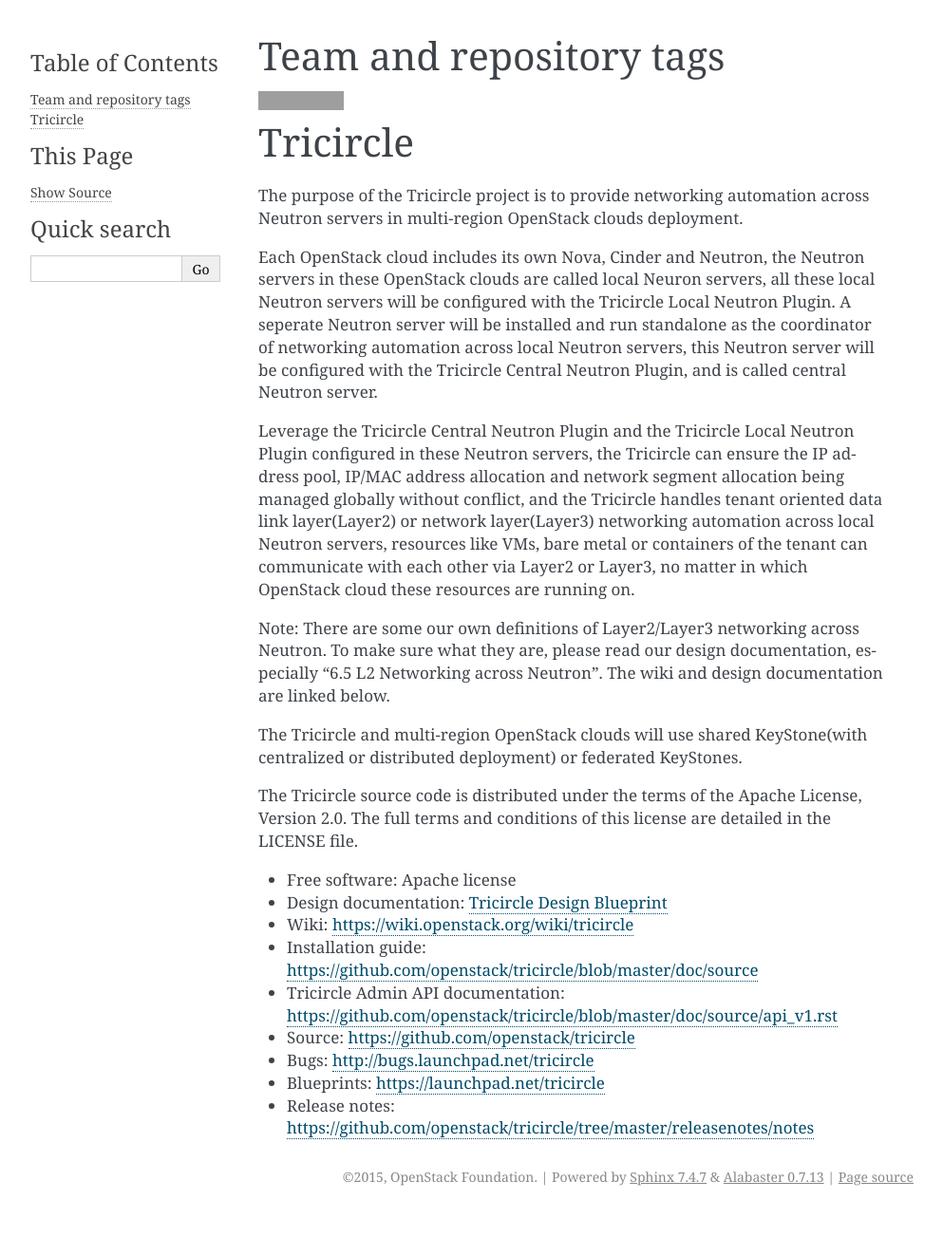
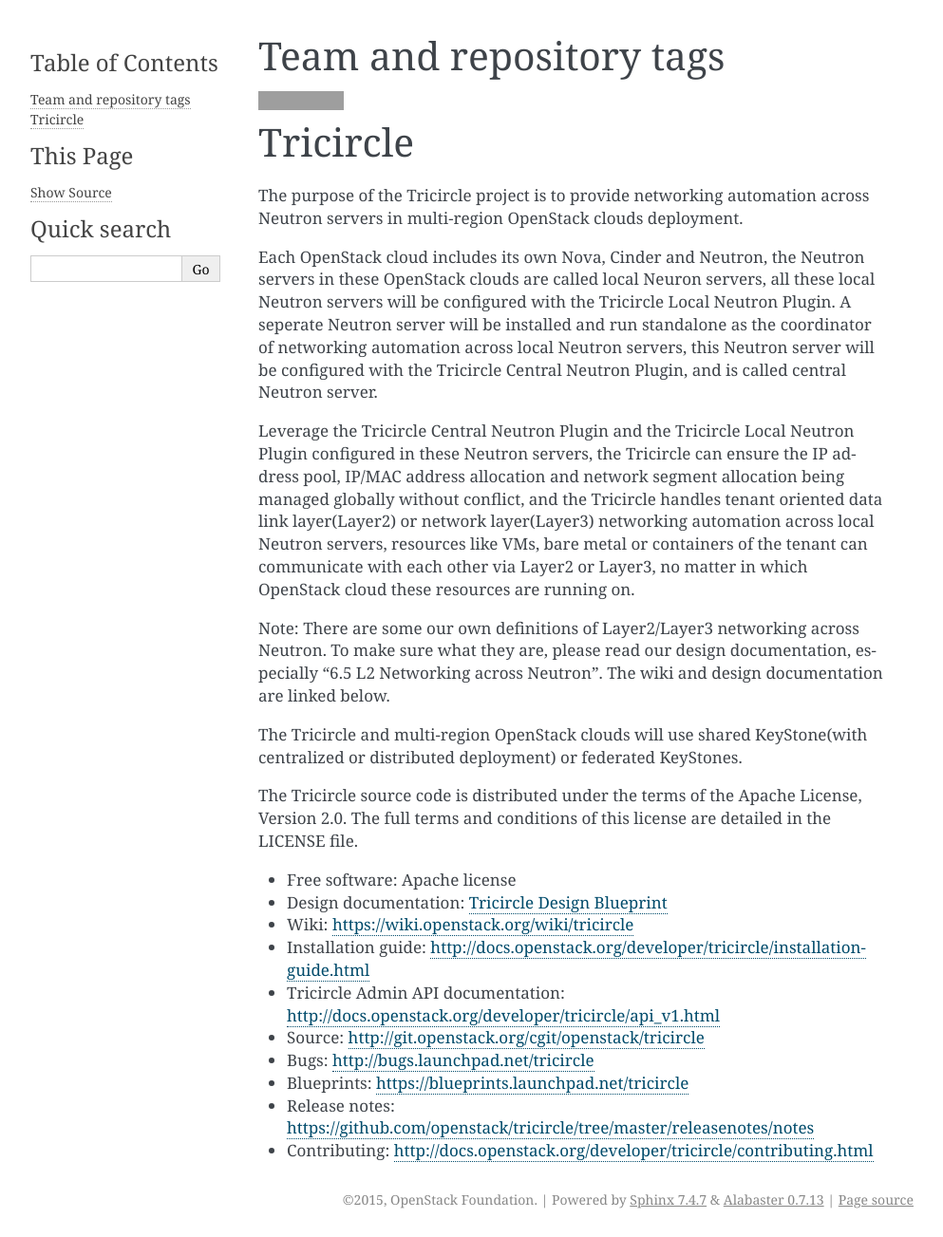
Before and after one commit to openstack-archive/tricircle, a Sphinx documentation site: the page built from doc/source/readme.rst, in a window 1280 px wide. Shown: the whole page at 95% size, without its empty margins (148-1141 px from the left). Built offline with Sphinx 7.4.7, drawn with Linux system fonts in a browser that asks for light colours; pages that are not in the unit, such as notebooks, are missing from menus; before the commit the page ends 1279 px from its top, so only the background shows below that; grey boxes are pictures that could not be loaded.

Commit message:
Fix README.rst
1.What is the problem?
All links in the README must be under openstack.org not github.com
or google.com

2.What is the solution to the problem?
We fix the README.rst and index.rst

3.What the features need to be implemented to the Tricircle
  to realize the solution?
No new features.

Change-Id: I9f9e8f8334c93a11826d7fdf50d8c9fea86502a9
Closes-Bug: #1605188

```diff
--- a/README.rst
+++ b/README.rst
@@ -46,9 +46,10 @@
 * Free software: Apache license
 * Design documentation: `Tricircle Design Blueprint <https://docs.google.com/document/d/1zcxwl8xMEpxVCqLTce2-dUOtB-ObmzJTbV1uSQ6qTsY/>`_
 * Wiki: https://wiki.openstack.org/wiki/tricircle
-* Installation guide: https://github.com/openstack/tricircle/blob/master/doc/source
-* Tricircle Admin API documentation: https://github.com/openstack/tricircle/blob/master/doc/source/api_v1.rst
-* Source: https://github.com/openstack/tricircle
+* Installation guide: http://docs.openstack.org/developer/tricircle/installation-guide.html
+* Tricircle Admin API documentation: http://docs.openstack.org/developer/tricircle/api_v1.html
+* Source: http://git.openstack.org/cgit/openstack/tricircle
 * Bugs: http://bugs.launchpad.net/tricircle
-* Blueprints: https://launchpad.net/tricircle
+* Blueprints: https://blueprints.launchpad.net/tricircle
 * Release notes: https://github.com/openstack/tricircle/tree/master/releasenotes/notes
+* Contributing: http://docs.openstack.org/developer/tricircle/contributing.html
--- a/doc/source/index.rst
+++ b/doc/source/index.rst
@@ -12,10 +12,11 @@
    :maxdepth: 2
 
    readme
-   installation
    usage
+   installation-guide
    api_v1
    contributing
+
 
 Indices and tables
 ==================
```
Also changed, not shown: doc/source/installation-guide.rst (added, +14 -0 lines).
